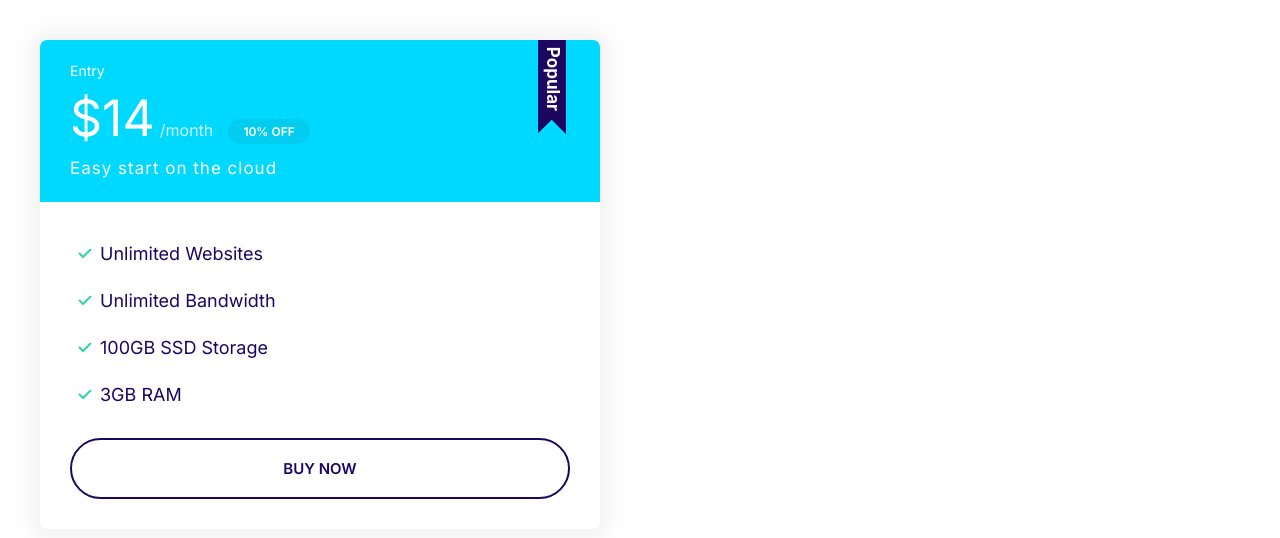
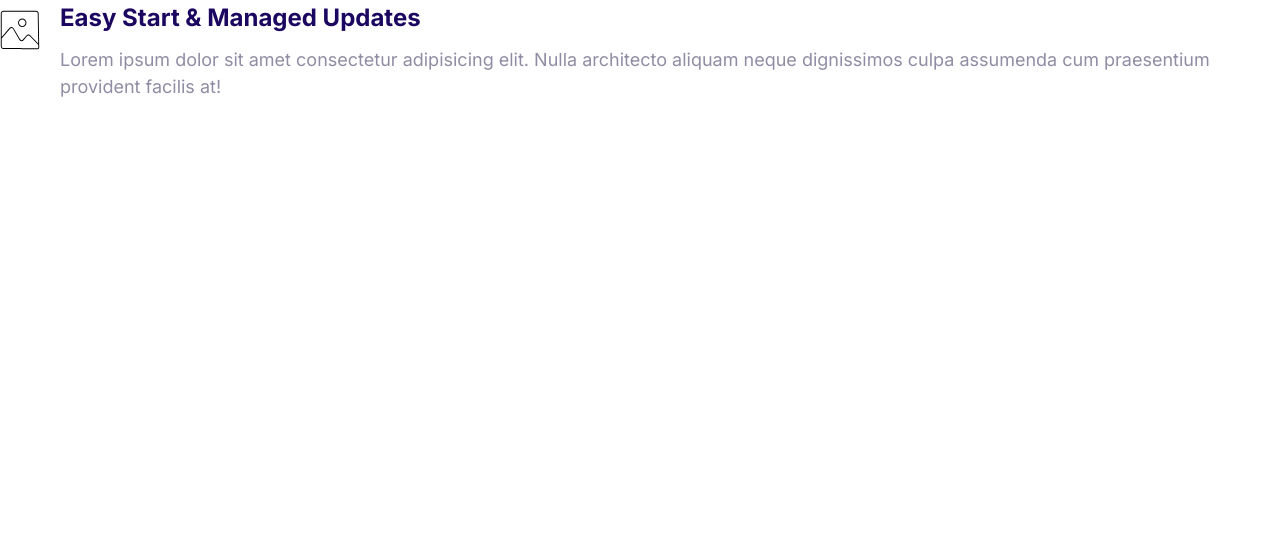
Before and after one commit to kim-atkinson/moshify, a plain HTML site: page index.html in a window 1280 px wide. Drawn offline with Linux system fonts and the light colour scheme.

Commit message:
Built media object.

```diff
--- a/css/styles.css
+++ b/css/styles.css
@@ -392,3 +392,21 @@ a {
     font-size: 1.7rem;
   }
 }
+
+/* Media */
+
+.media {
+  display: flex;
+}
+
+.media__title {
+  margin-top: 0;
+}
+
+.media__body {
+  margin: 0 2rem;
+}
+
+.media__image {
+  margin-top: 1rem;
+}
--- a/index.html
+++ b/index.html
@@ -15,30 +15,19 @@
     <link rel="stylesheet" href="css/styles.css" />
   </head>
   <body>
-    <div style="width: 50%; padding: 4rem">
-      <!-- popular item is just a variation/extra skin of the plan component -->
-      <div class="plan plan--popular">
-        <div class="card card--secondary">
-          <header class="card__header">
-            <!-- to make markups semantic, you should not skip any headings. we use headings to define a proper heirarchy. ex. if you have an h2 element, you shouldn't jump to an h6 element. -->
-            <!-- give "Entry" a class because if you were to change to an h4, for example, the styles won't break. -->
-            <!-- "plan__name" name element inside the plan component/block. the name element doesn't exist on its own -->
-            <h3 class="plan__name">Entry</h3>
-            <span class="plan__price">$14</span>
-            <span class="plan__billing-cycle">/month</span>
-            <span class="badge badge--secondary badge--small">10% OFF</span>
-            <span class="plan__description">Easy start on the cloud</span>
-          </header>
-          <div class="card__body">
-            <ul class="list list--tick">
-              <li class="list__item">Unlimited Websites</li>
-              <li class="list__item">Unlimited Bandwidth</li>
-              <li class="list__item">100GB SSD Storage</li>
-              <li class="list__item">3GB RAM</li>
-            </ul>
-            <button class="btn btn--outline btn--block">Buy Now</button>
-          </div>
-        </div>
+    <div class="media">
+      <div class="media__image">
+        <svg class="icon icon--primary">
+          <use xlink:href="images/sprite.svg#snap"></use>
+        </svg>
+      </div>
+      <div class="media__body">
+        <h3 class="media__title">Easy Start & Managed Updates</h3>
+        <p>
+          Lorem ipsum dolor sit amet consectetur adipisicing elit. Nulla
+          architecto aliquam neque dignissimos culpa assumenda cum praesentium
+          provident facilis at!
+        </p>
       </div>
     </div>
   </body>
```
Also changed, not shown: components/media-object.html (added, +15 -0 lines).
